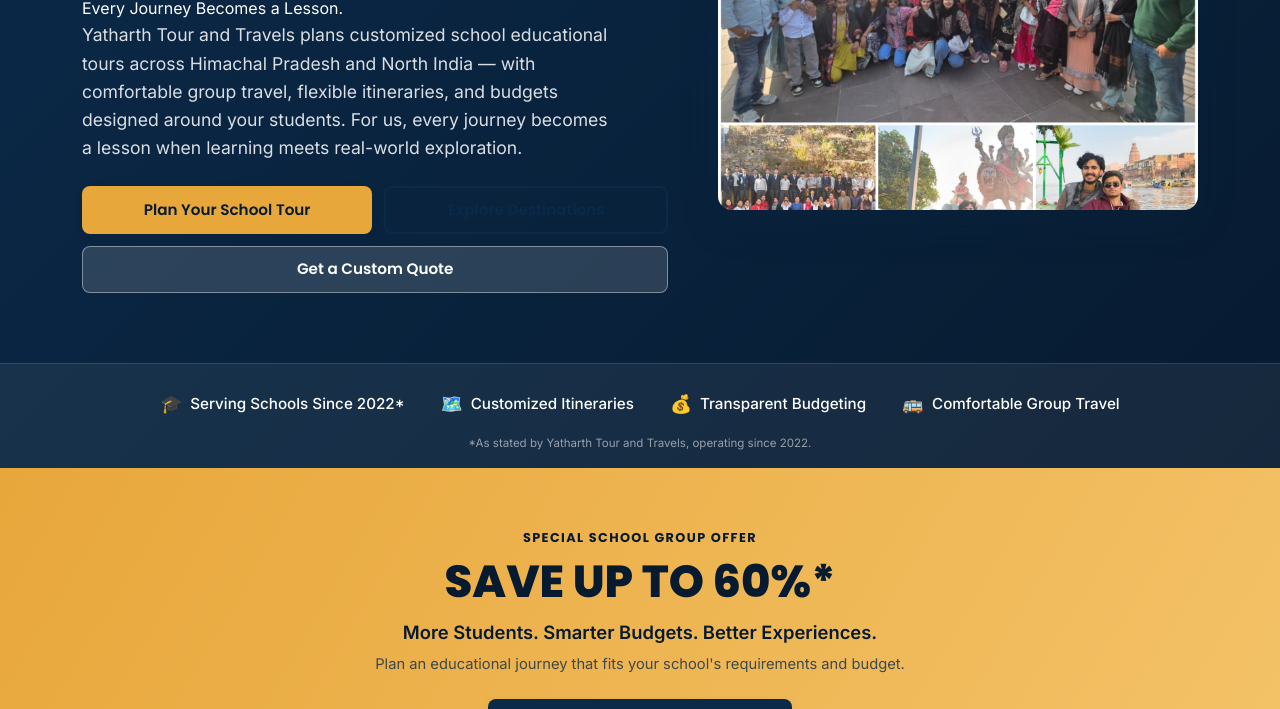
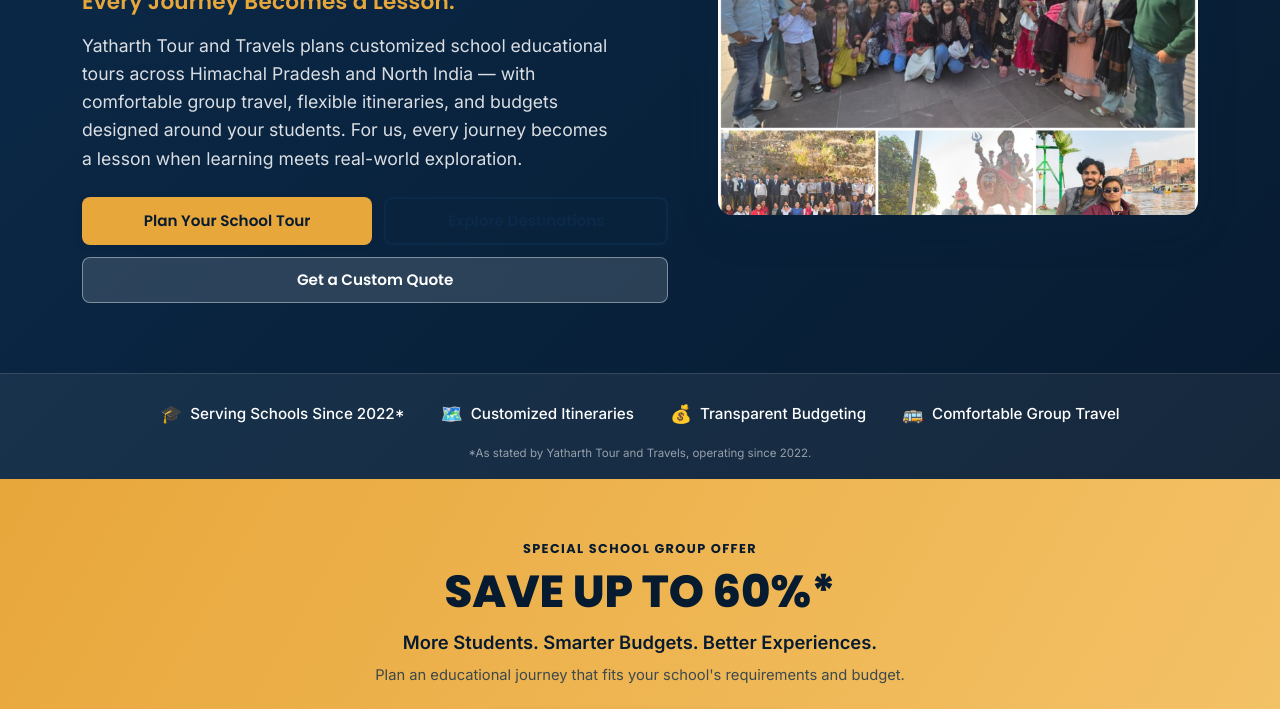
Before and after one commit to yatharthtourtravels/school, a website with bundled scripts: page index.html in a window 1280 px wide. Shown: the part 391-1100 px from the top of the page. Built offline with nearby package versions, Linux system fonts and the light colour scheme; files whose address does not match are found by name.

Commit message:
Update style.css

```diff
--- a/style.css
+++ b/style.css
@@ -376,8 +376,19 @@
   font-size: 1.9rem;
   font-weight: 800;
   color: var(--white);
+  margin-bottom: 8px;
+  line-height: 1.2;
+}
+
+/* NEW: Emotional tagline (kept separate from H1 for SEO clarity) */
+.hero-tagline {
+  font-family: var(--font-heading);
+  font-weight: 600;
+  font-size: 1.05rem;
+  color: var(--gold);
   margin-bottom: 16px;
-  line-height: 1.2;
+  line-height: 1.3;
+  letter-spacing: 0.2px;
 }
 
 .hero-text {
@@ -1330,6 +1341,7 @@
     gap: 40px;
   }
   .hero-title { font-size: 2.4rem; }
+  .hero-tagline { font-size: 1.2rem; }
   .hero-buttons {
     flex-direction: row;
     flex-wrap: wrap;
@@ -1404,6 +1416,7 @@
     padding: 80px 24px 70px 24px;
   }
   .hero-title { font-size: 3.1rem; }
+  .hero-tagline { font-size: 1.35rem; }
   .hero-text { font-size: 1.1rem; }
   .hero-content { order: 1; }
   .hero-image { order: 2; }
@@ -1523,6 +1536,7 @@
   .section-text { font-size: 0.94rem; }
 
   .hero-title { font-size: 1.65rem; }
+  .hero-tagline { font-size: 1rem; }
   .hero-text { font-size: 0.94rem; }
   .hero-grid { padding: 32px 14px; }
 
```
